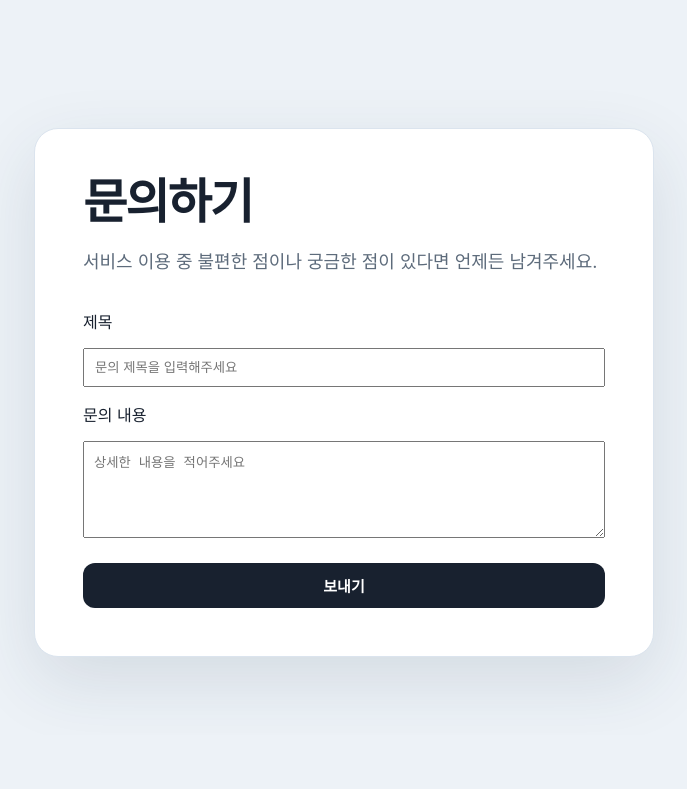
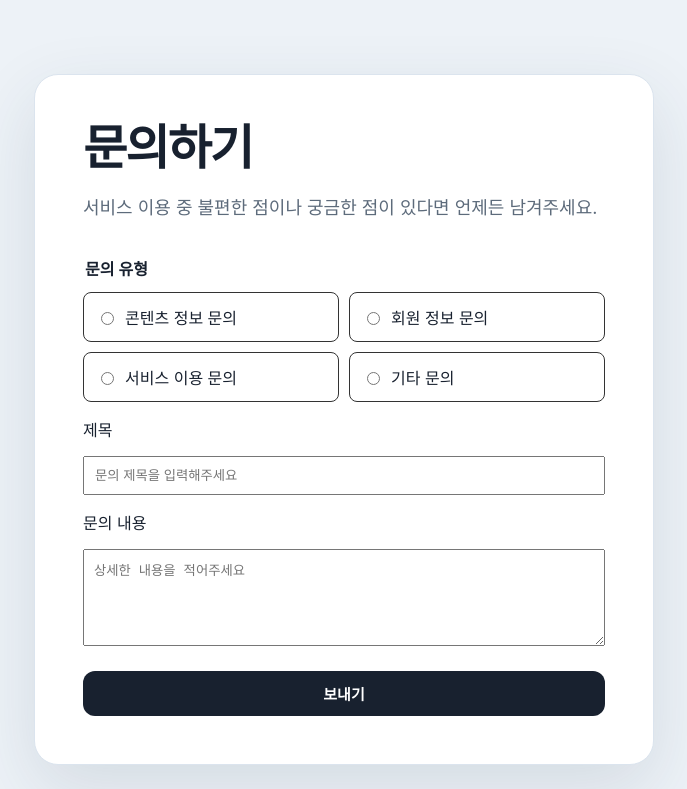
Before and after one commit to sdw1122/craftonJungle6, a Flask app: page /contact in a window 1280 px wide. Shown: the part 77-866 px from the top of the page, without its empty margins (296-983 px from the left). Before the commit the page ends 760 px from the top, so only its background shows below. Run offline with Flask 3, Linux system fonts and the light colour scheme; parts of the project's set-up code (start-up, migrations or seed data) failed here and were passed over; some libraries are stand-ins or nearby versions.

Commit message:
feat: 문의하기 페이지 문의 유형 추가

```diff
--- a/app/templates/contact.html
+++ b/app/templates/contact.html
@@ -8,6 +8,32 @@
     <p class="description">서비스 이용 중 불편한 점이나 궁금한 점이 있다면 언제든 남겨주세요.</p>
 
     <form style="display: flex; flex-direction: column; gap: 15px; margin-top: 20px;">
+        <fieldset style="border: 0; padding: 0; margin: 0;">
+            <legend style="margin-bottom: 12px; font-weight: 600;">문의 유형</legend>
+
+            <div style="display: grid; grid-template-columns: repeat(2, minmax(0, 1fr)); gap: 10px;">
+                <label style="display: flex; align-items: center; gap: 8px; padding: 12px; border: 1px solid #333; border-radius: 8px; cursor: pointer;">
+                    <input type="radio" name="category" value="CONTENT">
+                    <span>콘텐츠 정보 문의</span>
+                </label>
+
+                <label style="display: flex; align-items: center; gap: 8px; padding: 12px; border: 1px solid #333; border-radius: 8px; cursor: pointer;">
+                    <input type="radio" name="category" value="ACCOUNT">
+                    <span>회원 정보 문의</span>
+                </label>
+
+                <label style="display: flex; align-items: center; gap: 8px; padding: 12px; border: 1px solid #333; border-radius: 8px; cursor: pointer;">
+                    <input type="radio" name="category" value="SERVICE">
+                    <span>서비스 이용 문의</span>
+                </label>
+
+                <label style="display: flex; align-items: center; gap: 8px; padding: 12px; border: 1px solid #333; border-radius: 8px; cursor: pointer;">
+                    <input type="radio" name="category" value="OTHER">
+                    <span>기타 문의</span>
+                </label>
+            </div>
+        </fieldset>
+
         <label for="subject">제목</label>
         <input type="text" id="subject" name="subject" placeholder="문의 제목을 입력해주세요" style="padding: 10px;">
 
```
